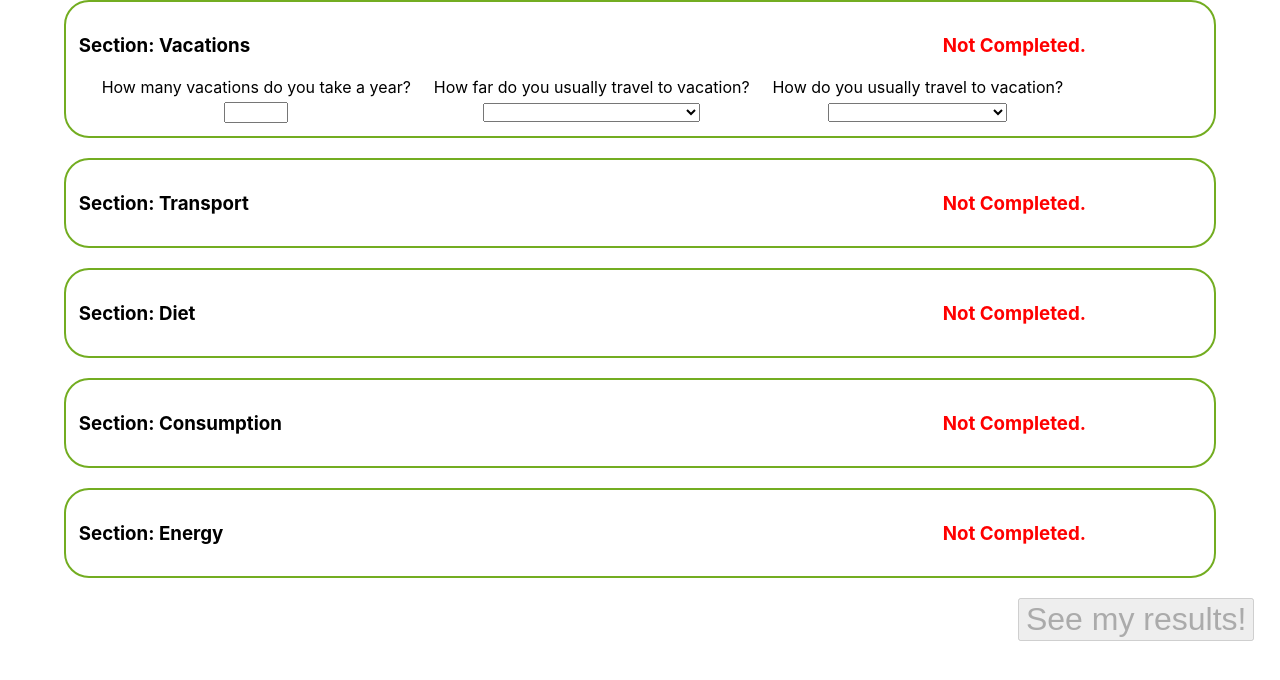
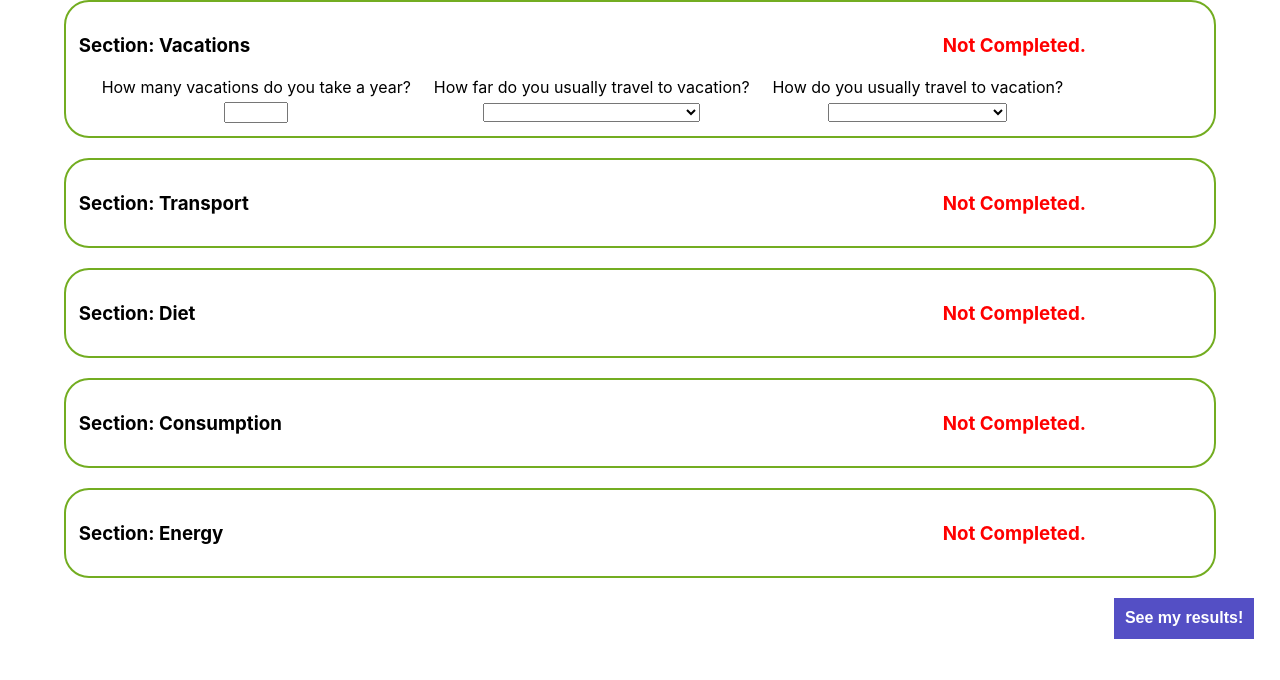
Before and after one commit to lor1113/C02_tracker, a React (Create React App) app: page / in a window 1280 px wide. Shown: the top 680 px of the page. Built offline with nearby package versions, Linux system fonts and the light colour scheme.

Commit message:
full version 1 done

```diff
--- a/src/App.js
+++ b/src/App.js
@@ -1,16 +1,49 @@
 import './App.css';
-import React from 'react';
+import React, {useState} from 'react';
 import Questionnaire from './Questionnaire';
 import Results from './Results'
 
 import { BrowserRouter as Router, Routes, Route} from "react-router-dom";
 
+const baseState = () => {
+  return({
+    "answers": {
+      "vacation":{},
+      "diet":{},
+      "transport":{},
+      "consumption":{},
+      "energy":{}
+    },
+    "results": {
+      "vacation":0,
+      "diet":0,
+      "transport":0,
+      "consumption":0,
+      "energy":0
+    },
+    "completed":{
+      "vacation":false,
+      "diet":false,
+      "transport":false,
+      "consumption":false,
+      "energy":false,
+    },
+    "allCompleted": false
+  })
+}
+
 function App() {
+  const [websiteState,setWebsiteState] = useState(() => baseState())
+
+  const stateHandler = (state) => {
+    setWebsiteState(state)
+  }
+
   return (
     <Router>
       <Routes>
-        <Route path="/" element={<Questionnaire/>}/>
-        <Route path="/results" element={<Results/>}/>
+        <Route path="/" element={<Questionnaire websiteState={websiteState} stateHandler={stateHandler}/>}/>
+        <Route path="/results" element={<Results websiteState={websiteState}/>}/>
       </Routes>
     </Router>
   );
--- a/src/Questionnaire.js
+++ b/src/Questionnaire.js
@@ -19,24 +19,11 @@ const questionCounts = {
     "energy":3
 }
 
-function Questionnaire() {
+function Questionnaire({websiteState, stateHandler}) {
     const [dropdown,setDropdown] = useState(0)
-    const [formValues, setFormValues] = useState({
-        "vacation":{},
-        "diet":{},
-        "transport":{},
-        "consumption":{},
-        "energy":{}
-    })
-    const [completed, setCompleted] = useState({
-        "vacation":false,
-        "diet":false,
-        "transport":false,
-        "consumption":false,
-        "energy":false,
-    })
-
-    const [allCompleted, setAllCompleted] = useState(false)
+    const [formValues, setFormValues] = useState(() => websiteState["answers"])
+    const [completed, setCompleted] = useState(() => websiteState["completed"])
+    const [allCompleted, setAllCompleted] = useState(websiteState["allCompleted"])
     const navigate = useNavigate();
 
     const dropdownClick = (event,clicked) => {
@@ -48,9 +35,9 @@ function Questionnaire() {
         let newFormValues = {...formValues}
         if (event.target.value){
             if (event.target.type === "number") {
-                const intValue = parseInt(event.target.value)
-                const eventMax = parseInt(event.target.max)
-                const eventMin = parseInt(event.target.min)
+                const intValue = Number(event.target.value)
+                const eventMax = Number(event.target.max)
+                const eventMin = Number(event.target.min)
                 if (intValue > eventMax) {
                     newFormValues[event.target.name][event.target.id] = eventMax
                 } else if (intValue < eventMin) {
@@ -66,7 +53,6 @@ function Questionnaire() {
                 newCompleted[event.target.name] = true
                 if (Object.values(newCompleted).every(Boolean)) {
                     setAllCompleted(true)
-                    console.log("set all completed true")
                 }
                 setCompleted(newCompleted)
             }
@@ -75,7 +61,6 @@ function Questionnaire() {
             let newCompleted = {...completed}
             newCompleted[event.target.name] = false
             setCompleted(newCompleted)
-            console.log("set all completed false")
             setAllCompleted(false)
         }
 
@@ -86,9 +71,12 @@ function Questionnaire() {
         const outValues = c02Calculator(formValues)
         const newWebsiteState = {
             "answers": formValues,
-            "results": outValues
+            "results": outValues,
+            "completed": completed,
+            "allCompleted": allCompleted
         }
-        navigate('/results',{state:newWebsiteState})
+        stateHandler(newWebsiteState)
+        navigate('/results')
     }
 
     return (
--- a/src/QuestionnaireButton.js
+++ b/src/QuestionnaireButton.js
@@ -1,7 +1,21 @@
+import styled from "styled-components";
+
+const StyledButton = styled.button`
+    font-size: 1em;
+    padding: 0.7em;
+    border: none;
+    background-color: rgb(84, 79, 197);
+    color: white;
+    font-weight: bold;
+    &:hover {
+        background-color: lightgreen;
+        color: black;
+    }
+`
 
 const QuestionnaireButton = ({handleSubmit,allCompleted}) => {
     return (
-        <button onClick={handleSubmit} className="questionnaireButton" type="button" disabled={!allCompleted}>See my results!</button>
+        <StyledButton onClick={handleSubmit} className="questionnaireButton" type="button" disabled={!allCompleted}>See my results!</StyledButton>
     )
 
 }
--- a/src/Results.js
+++ b/src/Results.js
@@ -1,13 +1,8 @@
 import './App.css';
 import Button from './components/Button';
 import ResultsContainer from './components/ResultsContainer';
-import {useLocation} from 'react-router-dom';
-import {useNavigate} from 'react-router-dom';
 
-const Results = () => {
-    const location = useLocation();
-    const websiteState = location.state
-    const navigate = useNavigate()
+const Results = ({websiteState}) => {
 
     return (
         <div className="results">
--- a/src/c02Calculator.js
+++ b/src/c02Calculator.js
@@ -78,12 +78,13 @@ const c02Calculator = (answers) => {
     const consumptionOut = consumptionClothes[consumptionAnswers["consumptionClothes"]] * consumptionElectronics[consumptionAnswers["consumptionElectronics"]] * consumptionSustainability[consumptionAnswers["consumptionSustainability"]] * consumptionMult
     const energyAnswers = answers["energy"]
     const energyOut = (energyAnswers["heatingCount"] / 12 * heatingMult) + (energyAnswers["coolingCount"] / 12 * coolingMult) + (energyElectricity[energyAnswers["energyElectricity"]] * energyMult)
+    console.log(vacationOut,transportOut, dietOut,consumptionOut,energyOut)
     const out = {
-        "vacation": parseInt(vacationOut.toFixed(2)),
-        "transport": parseInt(transportOut.toFixed(2)),
-        "diet": parseInt(dietOut.toFixed(2)),
-        "consumption": parseInt(consumptionOut.toFixed(2)),
-        "energy": parseInt(energyOut.toFixed(2))
+        "vacation": Number(vacationOut.toFixed(2)),
+        "transport": Number(transportOut.toFixed(2)),
+        "diet": Number(dietOut.toFixed(2)),
+        "consumption": Number(consumptionOut.toFixed(2)),
+        "energy": Number(energyOut.toFixed(2))
     }
     return out
 }
--- a/src/components/Button.js
+++ b/src/components/Button.js
@@ -1,5 +1,6 @@
 import React from "react";
 import styled from "styled-components";
+import {useNavigate} from 'react-router-dom';
 
 const StyledButton = styled.button`
     font-size: 1em;
@@ -15,8 +16,9 @@ const StyledButton = styled.button`
 `
 
 function Button() {
+    const navigate = useNavigate()
     return (
-        <StyledButton>Retake questionnaire</StyledButton>
+        <StyledButton onClick={() => navigate("/")}>Retake questionnaire</StyledButton>
     )
 }
 
--- a/src/components/FootprintDetail.js
+++ b/src/components/FootprintDetail.js
@@ -5,12 +5,12 @@ function FootprintDetail({footprintData}) {
     const totalFootprint = values.reduce((accumulator, value) => {
         return accumulator + value;
     }, 0);
+    const roundedFootprint = Number(totalFootprint.toFixed(2))
 
     return (
         <>
-            <h3>My carbon footprint: {totalFootprint}</h3>
-            <h3>World average: </h3>
-            <h3>Group average: </h3>
+            <h3>My carbon footprint: {roundedFootprint} Tons of CO<span className="subscript">2</span></h3>
+            <h3>World average: 4.79 Tons of CO<span className="subscript">2</span></h3>
         </>
     )
 }
--- a/src/components/ResultsContainer.js
+++ b/src/components/ResultsContainer.js
@@ -26,7 +26,7 @@ const ResultsContainer = ({websiteState}) => {
               text: 'CO<span class="highcharts-title subscript">2</span> footprint by category'
             },
             tooltip: {
-              pointFormat: '<b>{point.y}</b> CO2'
+              pointFormat: '<b>{point.y}</b> Tons CO2'
             },
             plotOptions: {
               pie: {
```
